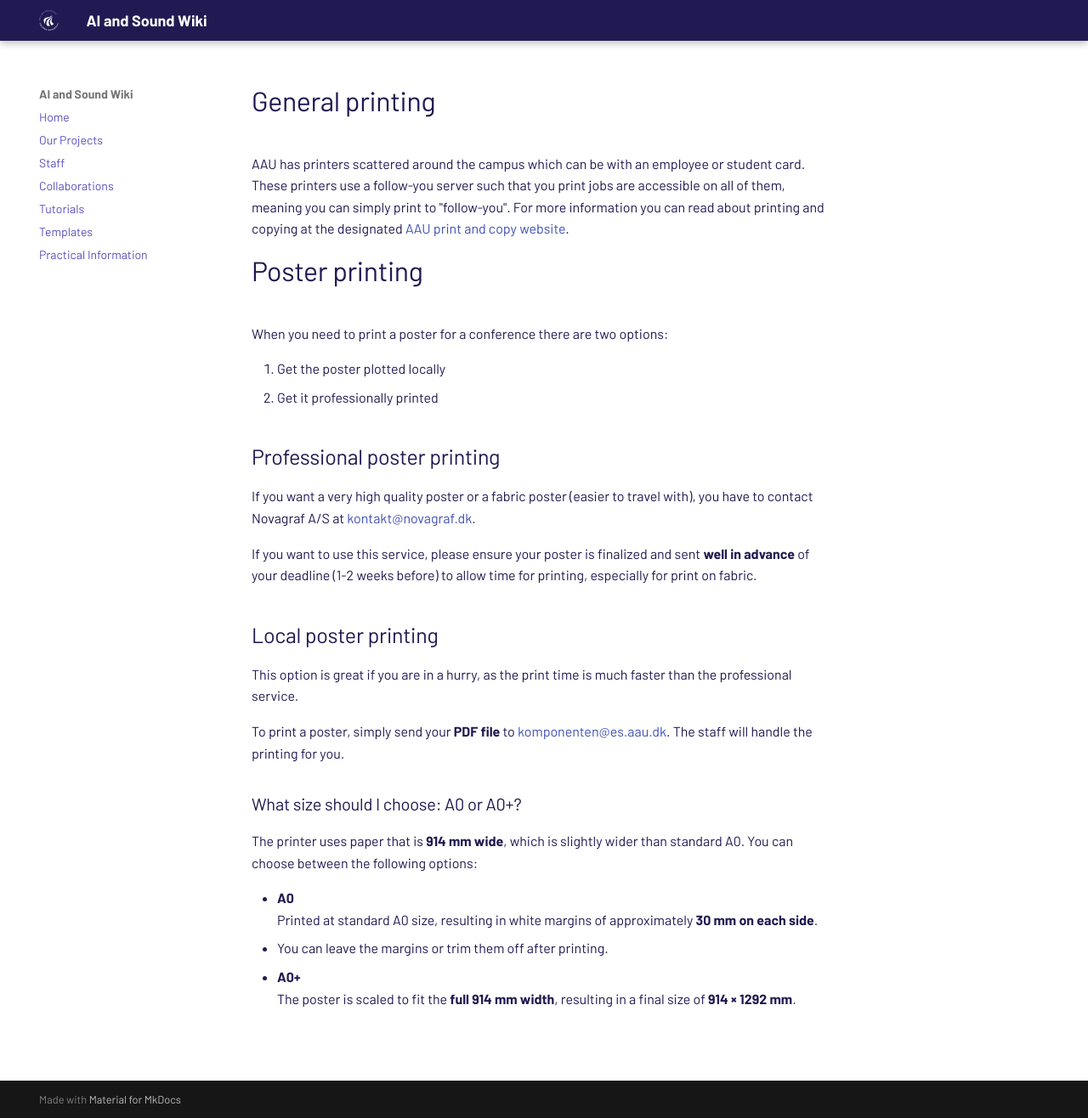
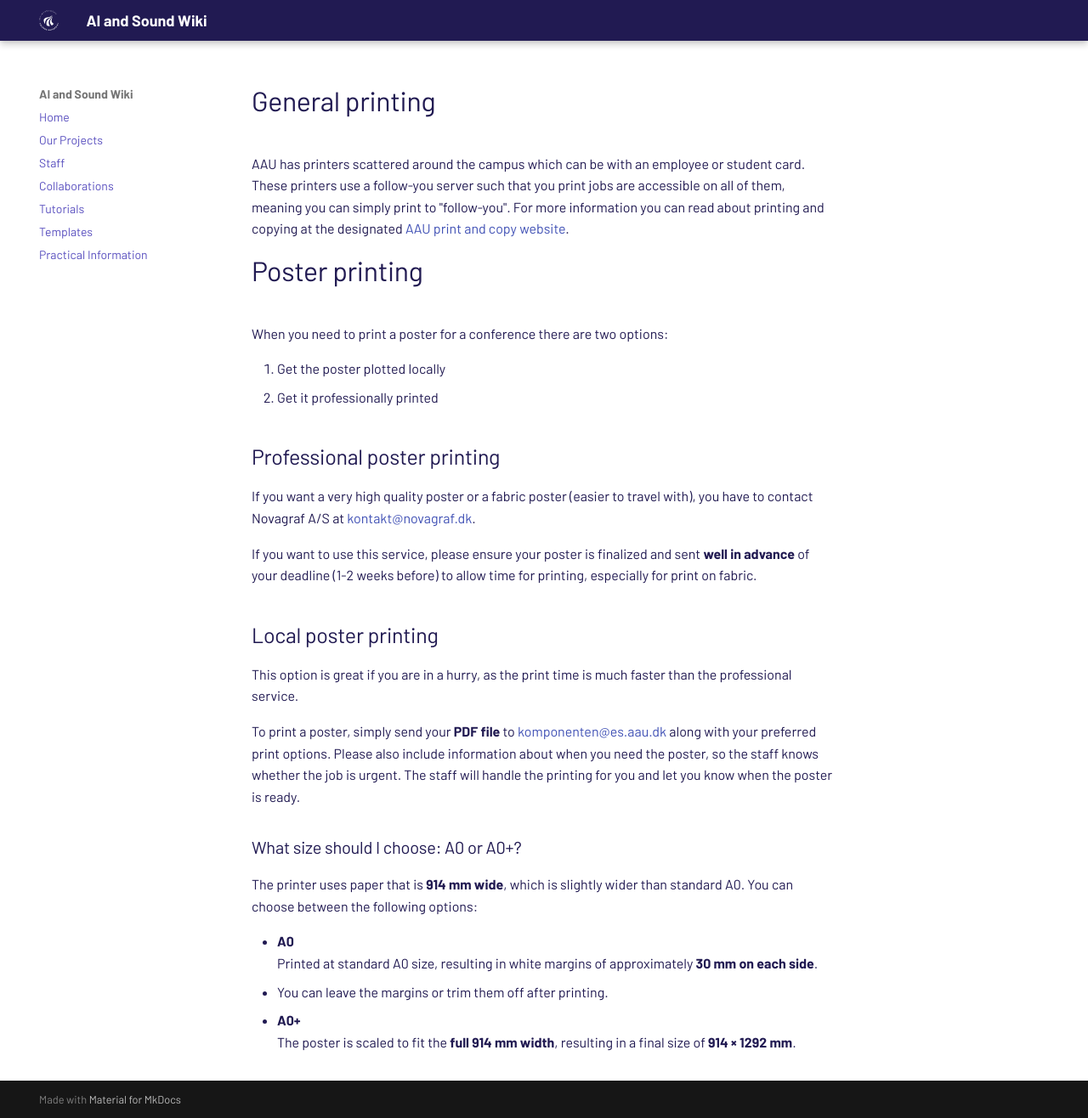
Before and after one commit to HolgerBovbjerg/AIS-wiki, an MkDocs documentation site: the page built from docs/pages/practical_info/printing.md, in a window 1280 px wide and 1316 px high. Shown: the whole window at 85% size. Built offline with MkDocs 1.6.1 and Material for MkDocs 9.7.7, drawn with Linux system fonts in a browser that asks for light colours.

Commit message:
Print guide fixes

```diff
--- a/docs/pages/practical_info/printing.md
+++ b/docs/pages/practical_info/printing.md
@@ -18,8 +18,9 @@ If you want to use this service, please ensure your poster is finalized and sent
 ## Local poster printing
 This option is great if you are in a hurry, as the print time is much faster than the professional service.
 
-To print a poster, simply send your **PDF file** to [komponenten@es.aau.dk](mailto:komponenten@es.aau.dk).
-The staff will handle the printing for you.
+To print a poster, simply send your **PDF file** to [komponenten@es.aau.dk](mailto:komponenten@es.aau.dk) along with your preferred print options.
+Please also include information about when you need the poster, so the staff knows whether the job is urgent.
+The staff will handle the printing for you and let you know when the poster is ready.
 
 ### What size should I choose: A0 or A0+?
 
```
